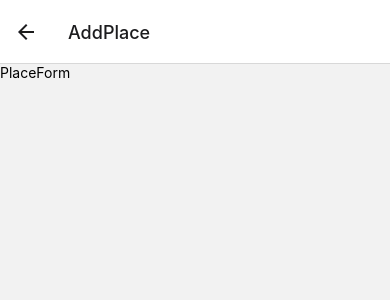
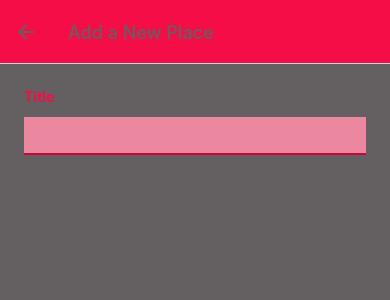
Before and after one commit to KarthicK-Vdev/ReactNative-FavourtePlacesApp, a React Native app: screen /AddPlace in a window 390 px wide. Shown: the top 300 px of the page. Built offline with nearby package versions, Linux system fonts and the light colour scheme.

Commit message:
Decided color themes and created input field

```diff
--- a/App.js
+++ b/App.js
@@ -3,6 +3,8 @@
 import { StatusBar } from 'react-native';
 import AllPlaces from './screens/AllPlaces';
 import AddPlace from './screens/AddPlace';
+import IconButton from './components/UI/IconButton';
+import { Colors } from './constants/colors';
 
 const Stack = createNativeStackNavigator();
 
@@ -11,9 +13,29 @@
     <>
     <StatusBar />
     <NavigationContainer>
-      <Stack.Navigator>
-        <Stack.Screen name="AllPlaces" component={AllPlaces} />
-        <Stack.Screen name="AddPlace" component={AddPlace} />
+      <Stack.Navigator
+      screenOptions={{
+        headerStyle:{backgroundColor:Colors.primary500},
+        headerTintColor:Colors.gray700,
+        contentStyle:{backgroundColor:Colors.gray700}
+      }}
+      >
+        <Stack.Screen name="AllPlaces"
+        component={AllPlaces}
+        options={({navigation})=>({
+          title:'Your favourite places',
+          headerRight:({tintColor})=>(<IconButton icon="add"
+          size={24} color={tintColor}
+          onPress={()=>navigation.navigate("AddPlace")}
+          />)
+        })}
+        />
+        <Stack.Screen name="AddPlace"
+        component={AddPlace}
+        options={{
+          title:"Add a New Place"
+        }}
+        />
       </Stack.Navigator>
     </NavigationContainer>
     </>
--- a/components/Places/PlaceForm.js
+++ b/components/Places/PlaceForm.js
@@ -1,12 +1,48 @@
-import { View, Text } from 'react-native'
-import React from 'react'
+import { View, Text, ScrollView, TextInput, StyleSheet } from 'react-native'
+import React, { useState } from 'react'
+import { Colors } from '../../constants/colors'
 
 const PlaceForm = () => {
+
+  const [enteredTitle, setEnteredTitle]=useState('')
+
+  function changeTitleHandler(enteredText){
+    setEnteredTitle(enteredText)
+  }
+
   return (
-    <View>
-      <Text>PlaceForm</Text>
-    </View>
+    <ScrollView style={styles.form}>
+      <View>
+        <Text style={styles.label}>Title</Text>
+        <TextInput
+        style={styles.input}
+        onChangeText={changeTitleHandler}
+        value={enteredTitle}
+        />
+      </View>
+    </ScrollView>
   )
 }
 
 export default PlaceForm
+
+const styles=StyleSheet.create({
+  form:{
+    flex:1,
+    padding:24,
+  },
+  label:{
+    fontWeight:"bold",
+    marginBottom:4,
+    color:Colors.primary500,
+  },
+  input:{
+    marginVertical:8,
+    paddingVertical:8,
+    paddingHorizontal:4,
+    fontSize:16,
+    borderBottomColor :Colors.primary700,
+    borderBottomWidth:2,
+    backgroundColor:Colors.primary100,
+  }
+})
--- a/components/Places/PlacesList.js
+++ b/components/Places/PlacesList.js
@@ -1,6 +1,7 @@
 import { View, Text, FlatList, StyleSheet } from 'react-native'
 import React from 'react'
 import PlaceItem from './PlaceItem'
+import { Colors } from '../../constants/colors'
 
 const PlacesList = ({places}) => {
     if(!places || places.length === 0)
@@ -30,6 +31,7 @@
         alignItems:"center"
     },
     fallbackText:{
-        fontSize:16
+        fontSize:16,
+        color:Colors.primary200
     }
 })
--- /dev/null
+++ b/components/UI/IconButton.js
@@ -0,0 +1,25 @@
+import { View, Text, Pressable, StyleSheet } from 'react-native'
+import React from 'react'
+import { Ionicons } from '@expo/vector-icons'
+
+const IconButton = ({icon, size, color, onPress}) => {
+  return (
+    <Pressable style={({pressed})=>[styles.button, pressed && styles.pressed]}
+    onPress={onPress}>
+      <Ionicons name={icon} size={size} color={color} />
+    </Pressable>
+  )
+}
+
+export default IconButton
+
+const styles = StyleSheet.create({
+    button:{
+        padding:8,
+        justifyContent:"center",
+        alignItems:"center",
+    },
+    pressed:{
+        opacity:0.7
+    },
+})
--- /dev/null
+++ b/constants/colors.js
@@ -0,0 +1,11 @@
+export const Colors={
+    primary50:"rgb(239, 177, 192)",
+    primary100:"rgb(236, 135, 160)",
+    primary200:"rgb(243, 118, 149)",
+    primary400:"rgb(241, 71, 114)",
+    primary500:"rgb(244, 13, 71)",
+    primary700:"rgb(205, 5, 55)",
+    primary800:"rgb(160, 5, 44)",
+    accent500:"rgb(255, 225, 1)",
+    gray700:"rgb(100, 96, 97)",
+}
--- a/package.json
+++ b/package.json
@@ -9,6 +9,7 @@
     "web": "expo start --web"
   },
   "dependencies": {
+    "@expo/vector-icons": "^14.0.4",
     "@react-navigation/native": "^6.1.18",
     "@react-navigation/native-stack": "^6.11.0",
     "expo": "~51.0.28",
```
Also changed, not shown: 1 other file (tests, documents, lock files or other folders).
